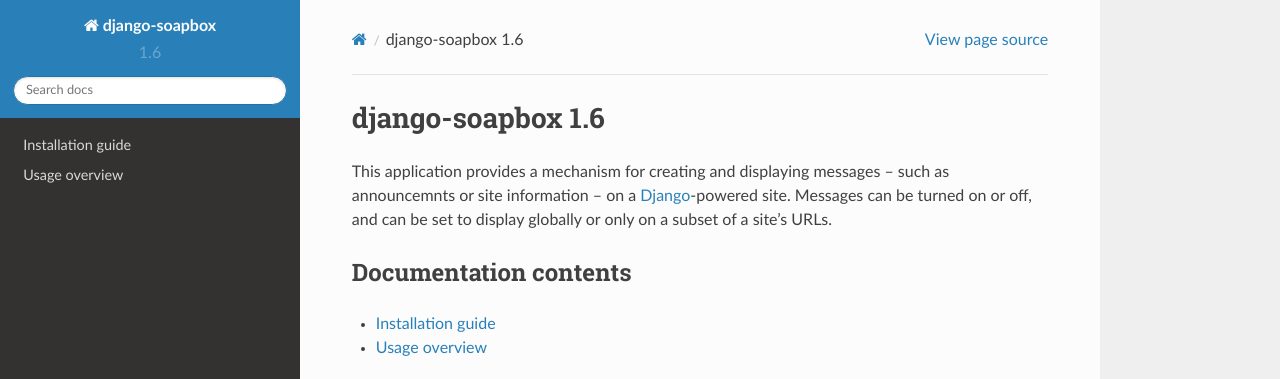
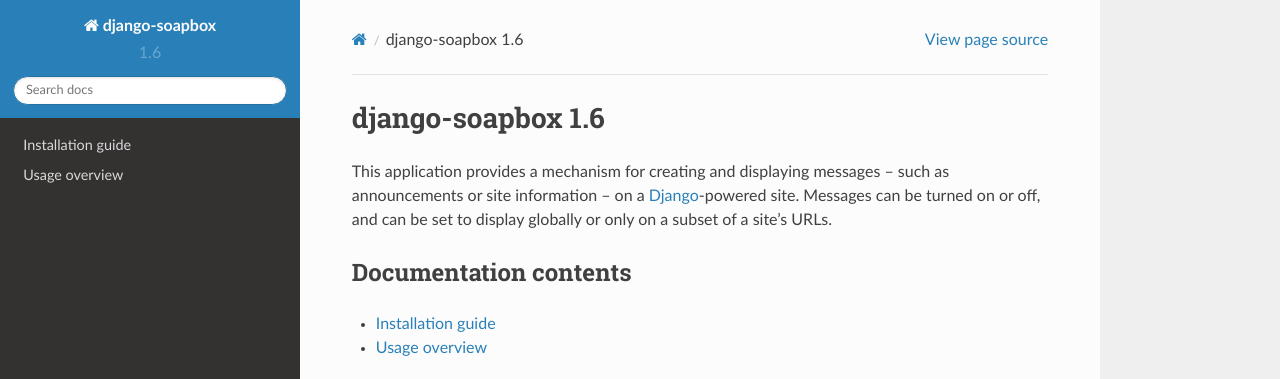
Before and after one commit to ubernostrum/django-soapbox, a Sphinx documentation site: the page built from docs/index.rst, in a window 1280 px wide. Shown: the top 379 px of the page. Built offline with Sphinx 7.4.7 and the Read the Docs theme 2.0.0, drawn with Linux system fonts in a browser that asks for light colours.

Commit message:
Spelling.

```diff
--- a/docs/index.rst
+++ b/docs/index.rst
@@ -2,7 +2,7 @@
 ========================
 
 This application provides a mechanism for creating and displaying
-messages -- such as announcemnts or site information -- on a `Django
+messages -- such as announcements or site information -- on a `Django
 <https://www.djangoproject.com/>`_-powered site. Messages can be
 turned on or off, and can be set to display globally or only on a
 subset of a site's URLs.
--- a/docs/overview.rst
+++ b/docs/overview.rst
@@ -94,7 +94,7 @@
 Message URL matching
 --------------------
 
-The message-retrieveal helpers provided in django-soapbox will only
+The message-retrieval helpers provided in django-soapbox will only
 retrieve messages which are active and which match a particular URL
 you pass to them; typically, this will be the URL of the current
 request. The matching process is case-sensitive and uses the following
```
